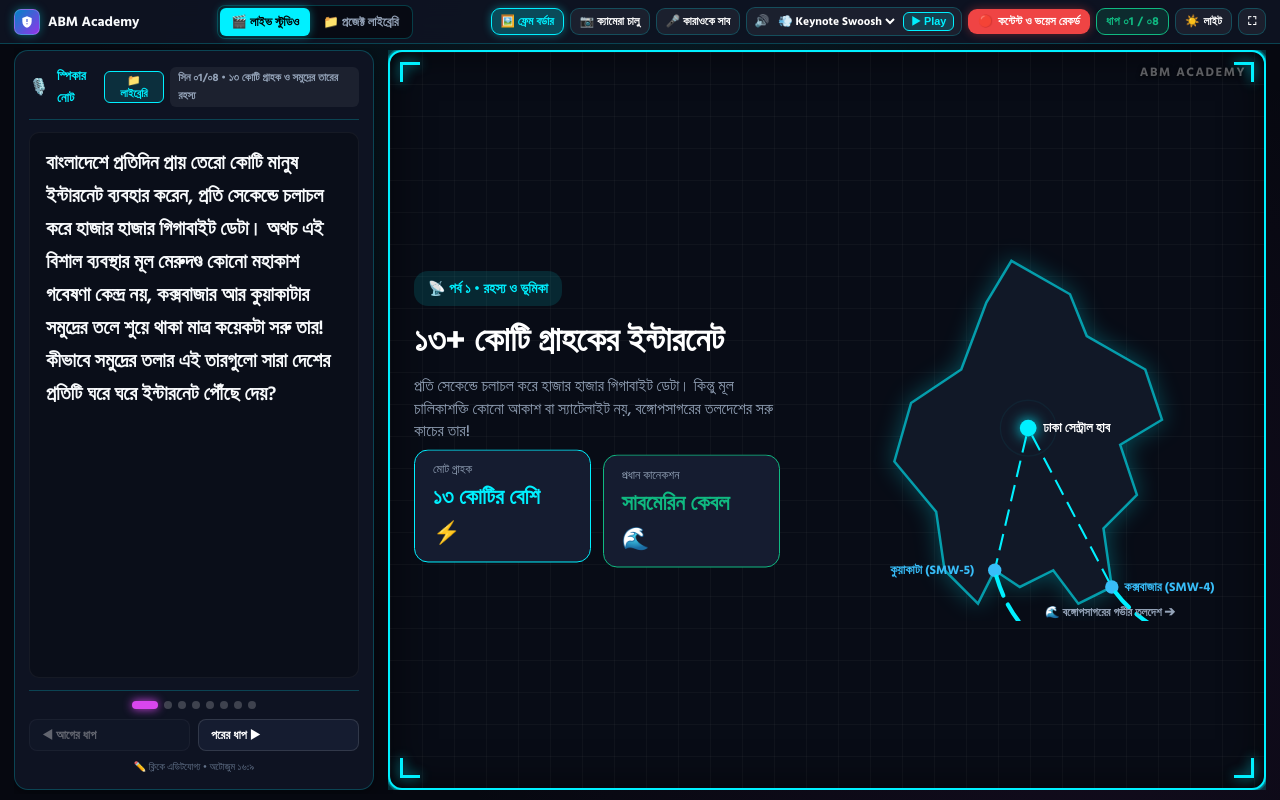
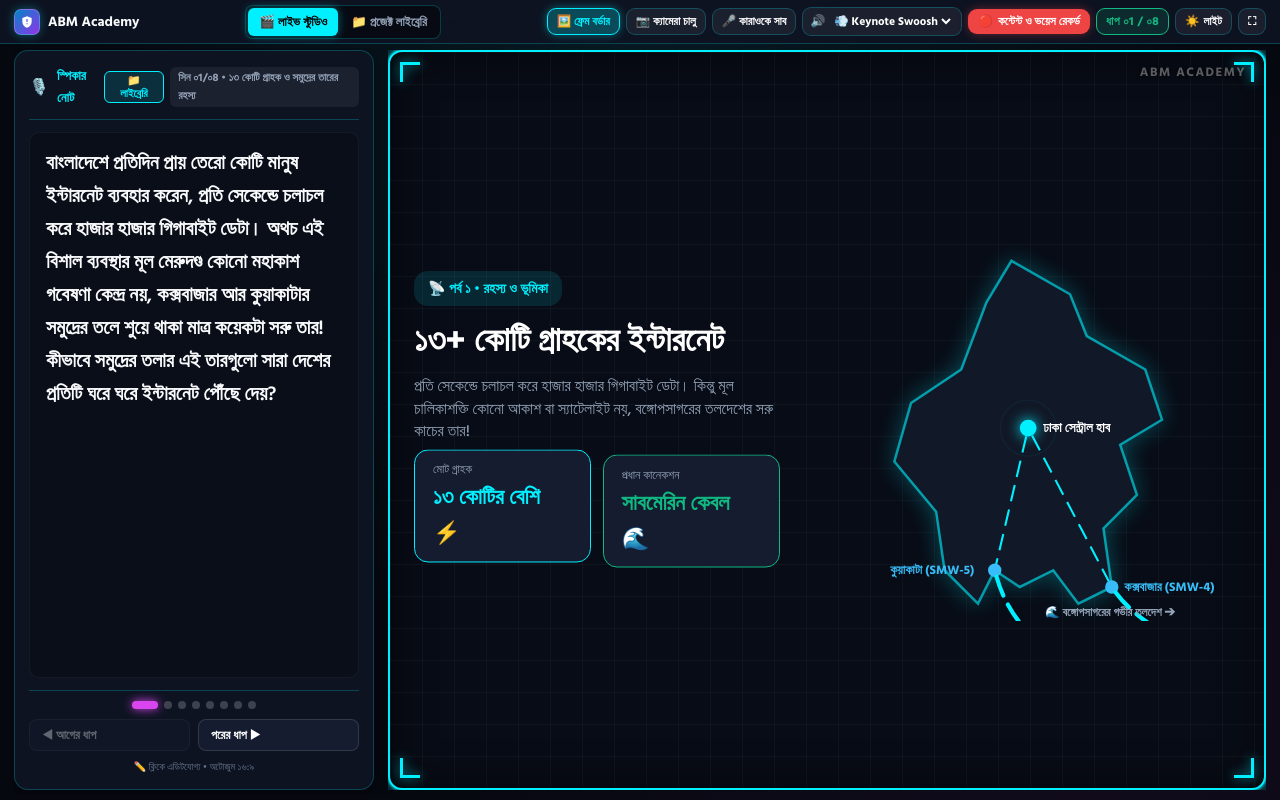
Before and after one commit to AbMannan1761/Animated-Studio, a plain HTML site: page index.html in a window 1280 px wide. Drawn offline with Linux system fonts and the light colour scheme.

Commit message:
Remove Play button from sound preset selector for clean minimal header

```diff
--- a/index.html
+++ b/index.html
@@ -1124,9 +1124,9 @@
       <button class="action-pill-btn" id="btnToggleKaraoke" onclick="toggleKaraokePractice()">
         🎤 কারাওকে সাব
       </button>
-      <!-- SOUND PRESET SELECTOR & AUDITION -->
-      <div class="sound-select-box" title="স্লাইড ট্রানজিশন সাউন্ড সিলেক্ট করুন">
-        <span style="font-size:0.75rem;">🔊</span>
+      <!-- SOUND PRESET SELECTOR -->
+      <div class="sound-select-box" title="Slide Transition Sound (স্লাইড ট্রানজিশন সাউন্ড)">
+        <span style="font-size:0.75rem; cursor:pointer;" onclick="previewCurrentSound()" title="ক্লিক করে সাউন্ড টেস্ট করুন">🔊</span>
         <select class="sound-select-dropdown" id="soundPresetSelect" onchange="onSoundPresetChange(this.value)">
           <option value="swoosh">💨 Keynote Swoosh</option>
           <option value="pop">🔘 Minimal Pop</option>
@@ -1136,9 +1136,6 @@
           <option value="camera">📸 Camera Click</option>
           <option value="none">🔇 Mute</option>
         </select>
-        <button type="button" class="sound-preview-btn" onclick="previewCurrentSound()" title="Preview Sound">
-          ▶ Play
-        </button>
       </div>
       <button class="btn-record" id="btnRecord" onclick="toggleRecording()">
         <span id="recDot">🔴</span>
```
Also changed, not shown: studio.html (+3 -6 lines).
